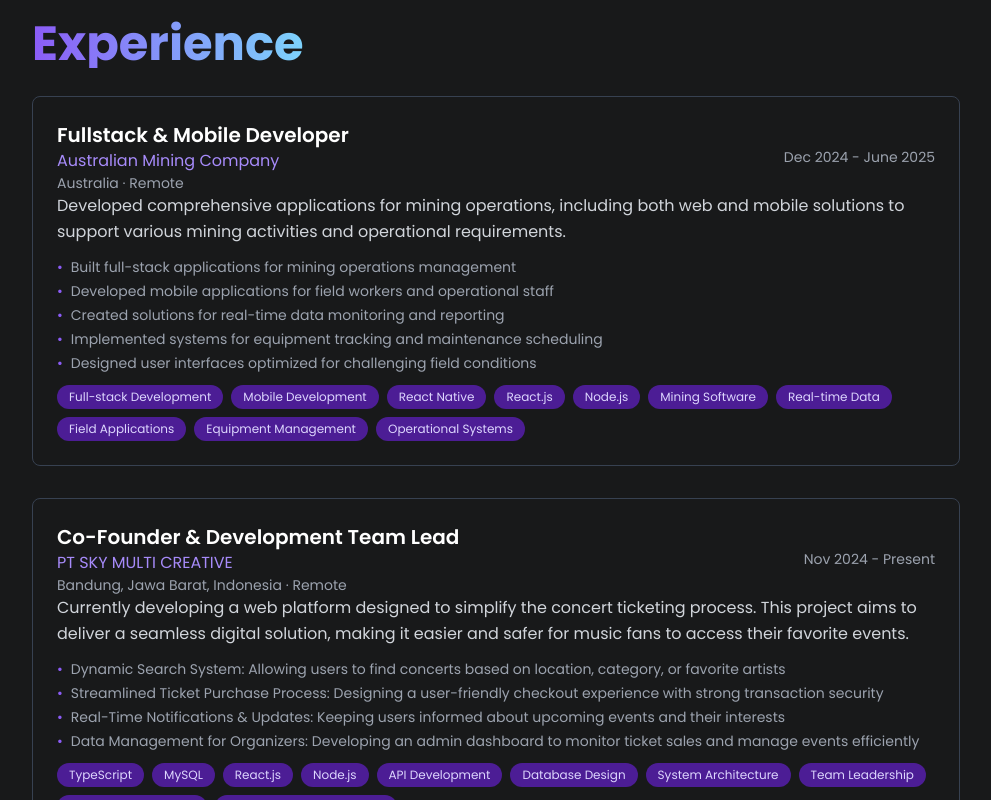
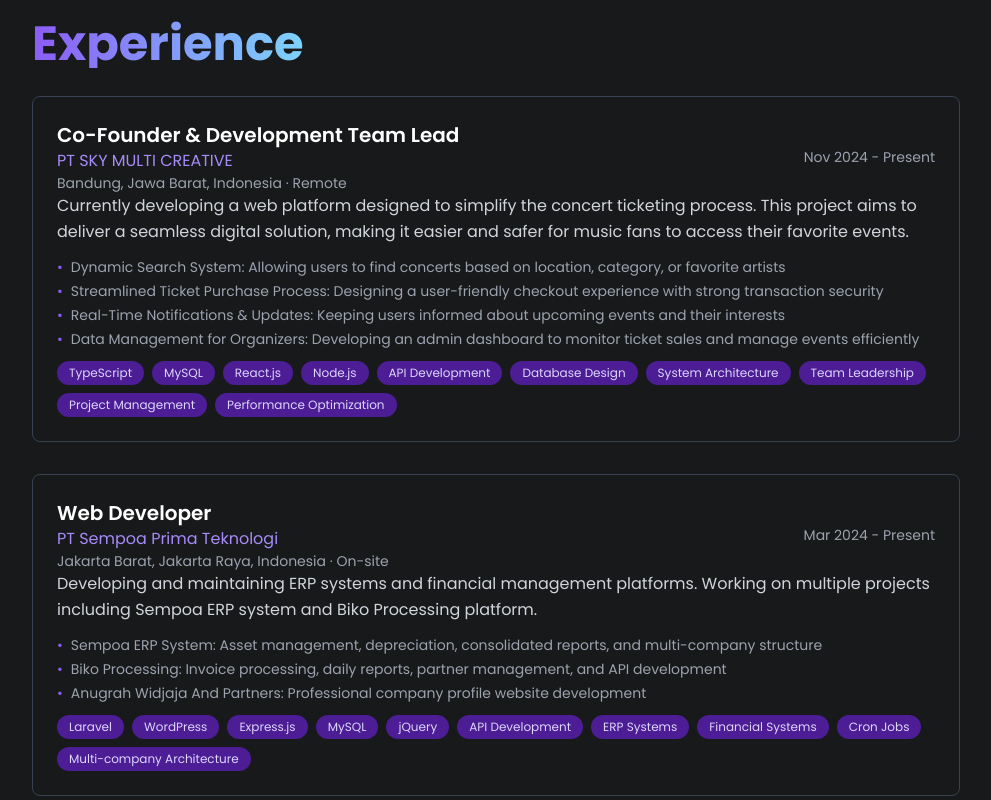
Before and after one commit to arifDev21/My-PORTOFPLIO, a React (Vite) app: page / in a window 1280 px wide. Shown: the part 1400-2200 px from the top of the page, without its empty margins (144-1135 px from the left). Built offline with nearby package versions, Linux system fonts and the light colour scheme.

Commit message:
Update Experience.jsx

```diff
--- a/src/sections/Experience.jsx
+++ b/src/sections/Experience.jsx
@@ -22,21 +22,21 @@ export default function Experience() {
   };
 
   const experiences = [
-    {
-      title: "Fullstack & Mobile Developer",
-      company: "Australian Mining Company",
-      date: "Dec 2024 - June 2025",
-      location: "Australia · Remote",
-      description: "Developed comprehensive applications for mining operations, including both web and mobile solutions to support various mining activities and operational requirements.",
-      highlights: [
-        "Built full-stack applications for mining operations management",
-        "Developed mobile applications for field workers and operational staff",
-        "Created solutions for real-time data monitoring and reporting",
-        "Implemented systems for equipment tracking and maintenance scheduling",
-        "Designed user interfaces optimized for challenging field conditions"
-      ],
-      skills: ["Full-stack Development", "Mobile Development", "React Native", "React.js", "Node.js", "Mining Software", "Real-time Data", "Field Applications", "Equipment Management", "Operational Systems"]
-    },
+    // {
+    //   title: "Fullstack & Mobile Developer",
+    //   company: "Australian Mining Company",
+    //   date: "Dec 2024 - June 2025",
+    //   location: "Australia · Remote",
+    //   description: "Developed comprehensive applications for mining operations, including both web and mobile solutions to support various mining activities and operational requirements.",
+    //   highlights: [
+    //     "Built full-stack applications for mining operations management",
+    //     "Developed mobile applications for field workers and operational staff",
+    //     "Created solutions for real-time data monitoring and reporting",
+    //     "Implemented systems for equipment tracking and maintenance scheduling",
+    //     "Designed user interfaces optimized for challenging field conditions"
+    //   ],
+    //   skills: ["Full-stack Development", "Mobile Development", "React Native", "React.js", "Node.js", "Mining Software", "Real-time Data", "Field Applications", "Equipment Management", "Operational Systems"]
+    // },
 
     {
       title: "Co-Founder & Development Team Lead",
```
